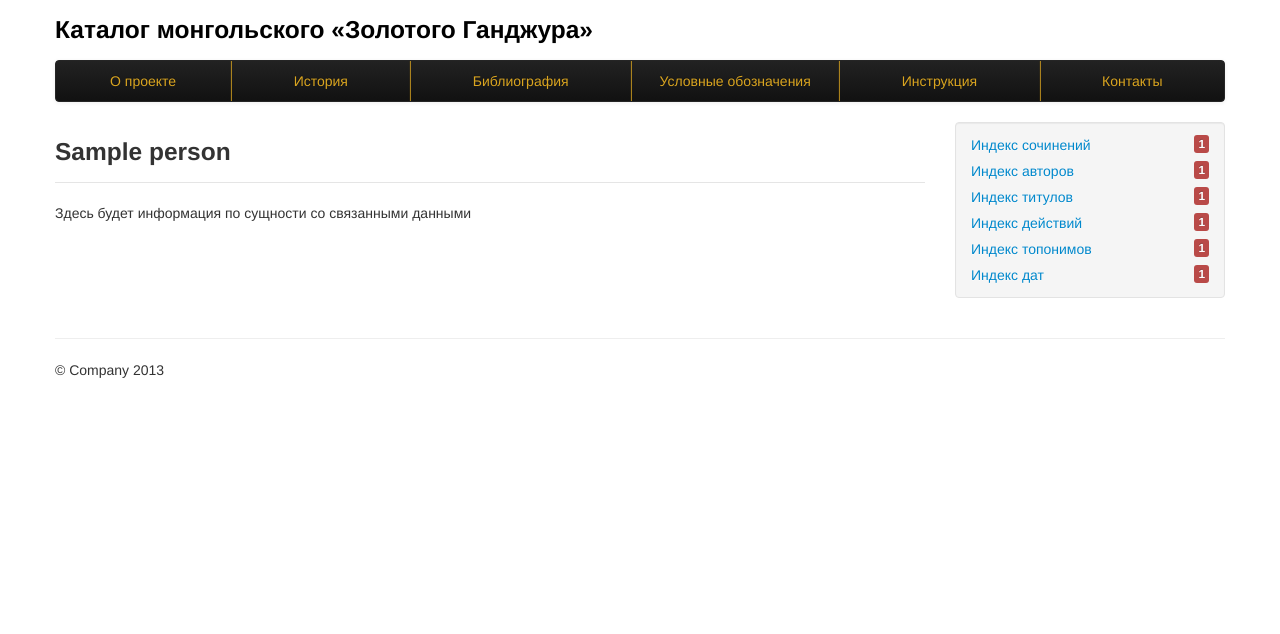
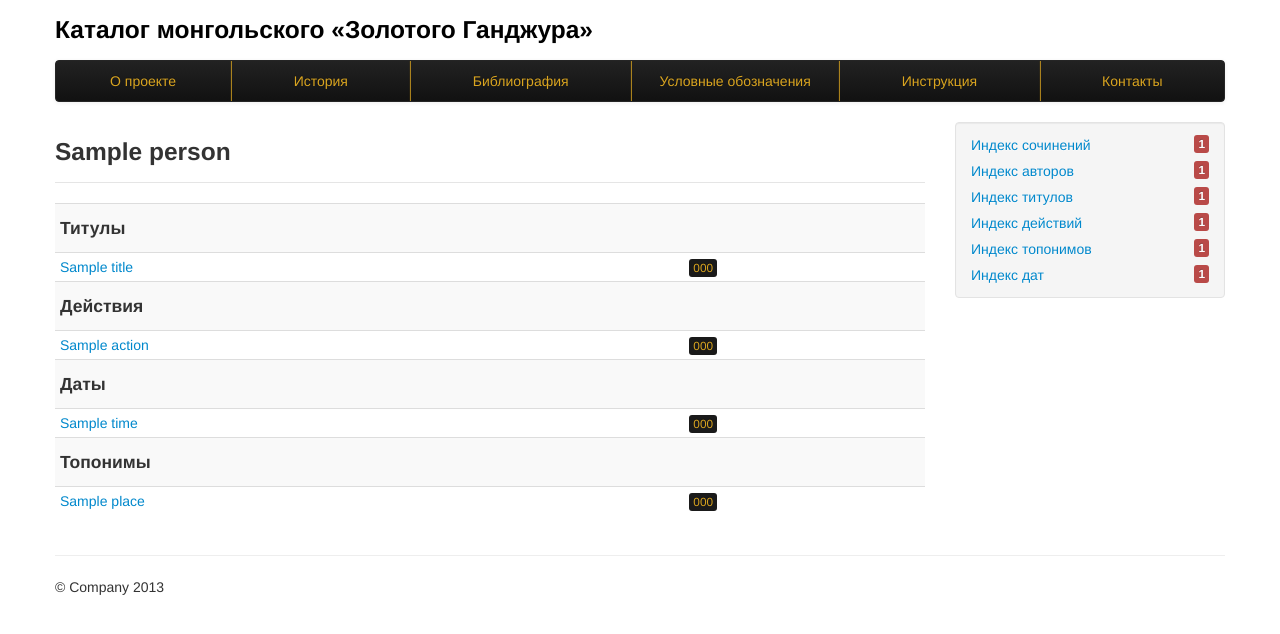
Before and after one commit to Se7ge/yanjur, a Flask app: a page that uses application/templates/base.html in a window 1280 px wide. Shown: the top 634 px of the page. Run offline with Flask 2, Linux system fonts and the light colour scheme; tables that the repository leaves empty hold one stand-in row (values such as "Sample post"); some libraries are stand-ins or nearby versions.

Commit message:
Personal page

```diff
--- a/application/static/css/style.css
+++ b/application/static/css/style.css
@@ -52,3 +52,14 @@ a.site-name{
 .navbar-inverse .nav > li > a:hover {
   color: gold;
 }
+a.nowrap{
+    white-space: nowrap;
+}
+a.label-inverse{
+    background-color: #111111;
+    font-weight: normal;
+    color: goldenrod;
+}
+a.label-inverse:hover{
+    color: gold;
+}
--- a/application/templates/_header.html
+++ b/application/templates/_header.html
@@ -1,8 +1,6 @@
 {% block head %}
 <meta charset="utf-8">
-{% block title %}
-<title>Каталог монгольского "Золотого Ганджура"</title>
-{% endblock %}
+
 <meta name="viewport" content="width=device-width, initial-scale=1.0">
 <meta name="description" content="Каталог монгольского 'Золотого Ганджура'">
 <meta name="author" content="">
--- a/application/templates/base.html
+++ b/application/templates/base.html
@@ -1,6 +1,7 @@
 <!DOCTYPE html>
 <html lang="en">
   <head>
+    <title>Каталог монгольского "Золотого Ганджура"{% block title %}{% endblock %}</title>
     {% include '_header.html' %}
   </head>
   <body>
--- a/application/templates/persons/entity.html
+++ b/application/templates/persons/entity.html
@@ -1,5 +1,75 @@
 {% extends 'base.html' %}
+{% block title %} > Авторы > {{ person.name }}{% endblock %}
 {% block content %}
-    <legend><h3>{{ data.name }}</h3></legend>
-    <p>Здесь будет информация по сущности со связанными данными</p>
+    <legend><h3>{{ person.name }}</h3></legend>
+    <table class="table table-striped table-condensed">
+        {% if person_titles %}
+            <tr class="warning">
+                <th colspan="2"><h4>Титулы</h4></th>
+            </tr>
+            {% for item in person_titles %}
+            <tr>
+                <td><a href="{{ url_for('title', id=item.id) }}" title="{{ item.name }}">{{ item.name }}</a></td>
+                <td>
+                    {% if item.works %}
+                    {% for person_work in item.works %}
+                    <a href="{{ url_for('work', id=person_work.work.id) }}" class="label label-inverse" title="{{ person_work.work.name }}">{{ person_work.work.number }}</a>
+                    {% endfor %}
+                    {% endif %}
+                </td>
+            </tr>
+            {% endfor %}
+        {% endif %}
+        {% if person_actions %}
+            <tr class="warning">
+                <th colspan="2"><h4>Действия</h4></th>
+            </tr>
+            {% for item in person_actions %}
+            <tr>
+                <td><a href="{{ url_for('action', id=item.id) }}" title="{{ item.name }}">{{ item.name }}</a></td>
+                <td>
+                    {% if item.works %}
+                    {% for person_work in item.works %}
+                    <a href="{{ url_for('work', id=person_work.work.id) }}" class="label label-inverse" title="{{ person_work.work.name }}">{{ person_work.work.number }}</a>
+                    {% endfor %}
+                    {% endif %}
+                </td>
+            </tr>
+            {% endfor %}
+        {% endif %}
+        {% if person_times %}
+            <tr class="warning">
+                <th colspan="2"><h4>Даты</h4></th>
+            </tr>
+            {% for item in person_times %}
+            <tr>
+                <td><a href="{{ url_for('time', id=item.id) }}" title="{{ item.name }}">{{ item.name }}</a></td>
+                <td>
+                    {% if item.works %}
+                    {% for person_work in item.works %}
+                    <a href="{{ url_for('work', id=person_work.work.id) }}" class="label label-inverse" title="{{ person_work.work.name }}">{{ person_work.work.number }}</a>
+                    {% endfor %}
+                    {% endif %}
+                </td>
+            </tr>
+            {% endfor %}
+        {% endif %}
+        {% if person_places %}
+            <tr class="warning">
+                <th colspan="2"><h4>Топонимы</h4></th>
+            </tr>
+            {% for item in person_places %}
+            <tr>
+                <td><a href="{{ url_for('time', id=item.id) }}" title="{{ item.name }}">{{ item.name }}</a></td>
+                <td>
+                    {% if item.works %}
+                    {% for person_work in item.works %}
+                    <a href="{{ url_for('work', id=person_work.work.id) }}" class="label label-inverse" title="{{ person_work.work.name }}">{{ person_work.work.number }}</a>
+                    {% endfor %}
+                    {% endif %}
+                </td>
+            </tr>
+            {% endfor %}
+        {% endif %}
+    </table>
 {% endblock %}
--- a/application/views.py
+++ b/application/views.py
@@ -1,7 +1,7 @@
 # -*- encoding: utf-8 -*-
 from flask import render_template, abort
 from application.app import app
-from admin.models import Pages, Work, Work_Time, Action, Title, Place, Person
+from admin.models import Pages, Work, Work_Time, Action, Title, Place, Person, Work_Person
 from admin.database import Session
 from application.context_processors import sidebar_menu
 
@@ -45,8 +45,35 @@ def work(id):
 @app.route('/person/<int:id>.html')
 def person(id):
     person = session.query(Person).get(id)
+    person_titles = (session.query(Title)
+                     .join(Work_Person.work)
+                     .filter(Title.works.any(Work_Person.person_id == id))
+                     .order_by(Title.name, Work.number)
+                     .all())
+    person_actions = (session.query(Action)
+                      .join(Work_Person.work)
+                      .filter(Action.works.any(Work_Person.person_id == id))
+                      .order_by(Action.name, Work.number)
+                      .all())
+    person_times = (session.query(Work_Time)
+                    .join(Work_Person.work)
+                    .filter(Work_Time.works.any(Work_Person.person_id == id))
+                    .order_by(Work_Time.name, Work.number)
+                    .all())
+    person_places = (session.query(Place)
+                     .join(Work_Person.work)
+                     .filter(Place.works.any(Work_Person.person_id == id))
+                     .order_by(Place.name, Work.number)
+                     .all())
     if person:
-        return render_template('persons/entity.html', entity='person', entity_id=id, data=person)
+        return render_template('persons/entity.html',
+                               entity='person',
+                               entity_id=id,
+                               person=person,
+                               person_titles=person_titles,
+                               person_actions=person_actions,
+                               person_times=person_times,
+                               person_places=person_places,)
     else:
         abort(404)
 
```
Also changed, not shown: admin/models.py (+6 -1 lines).
